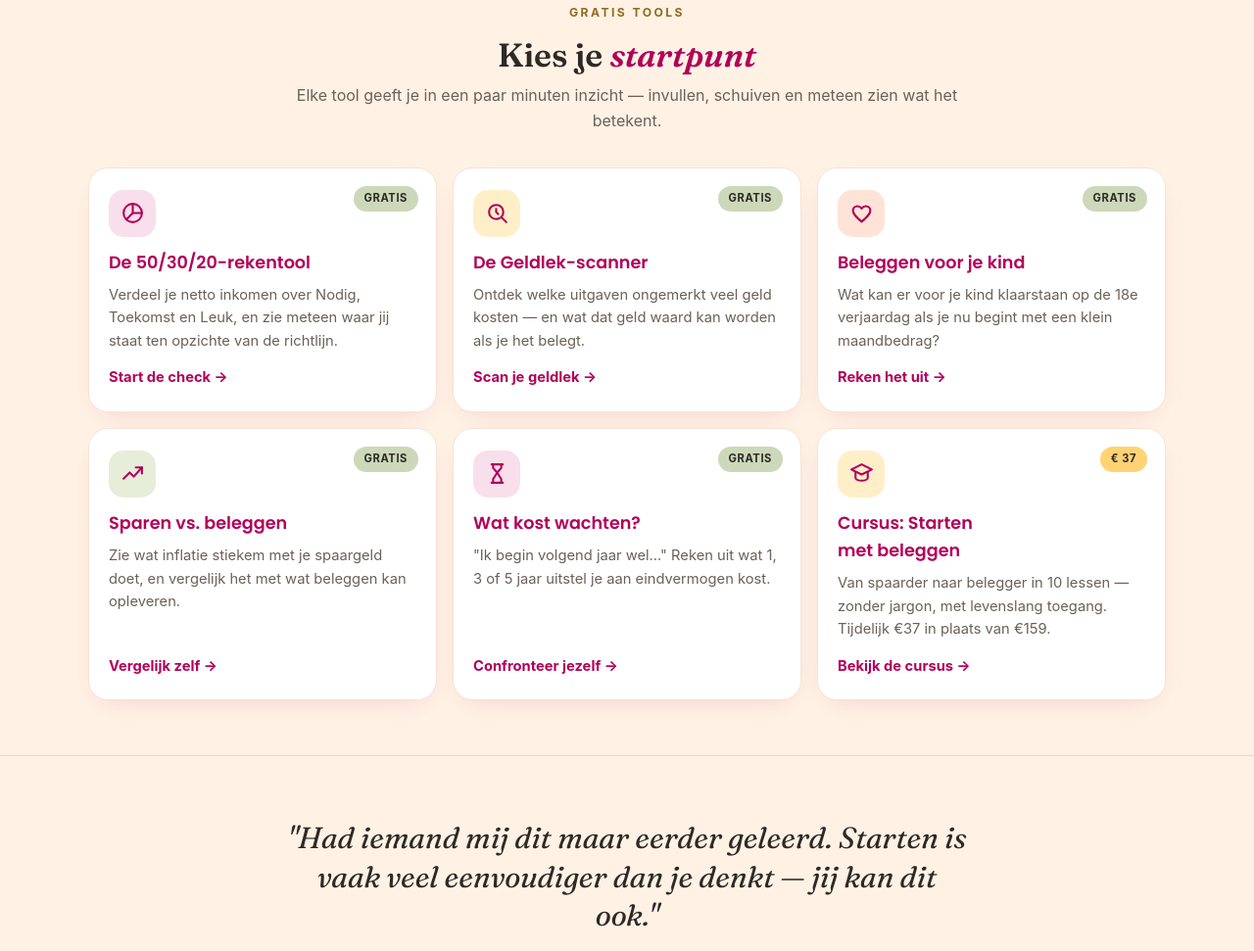
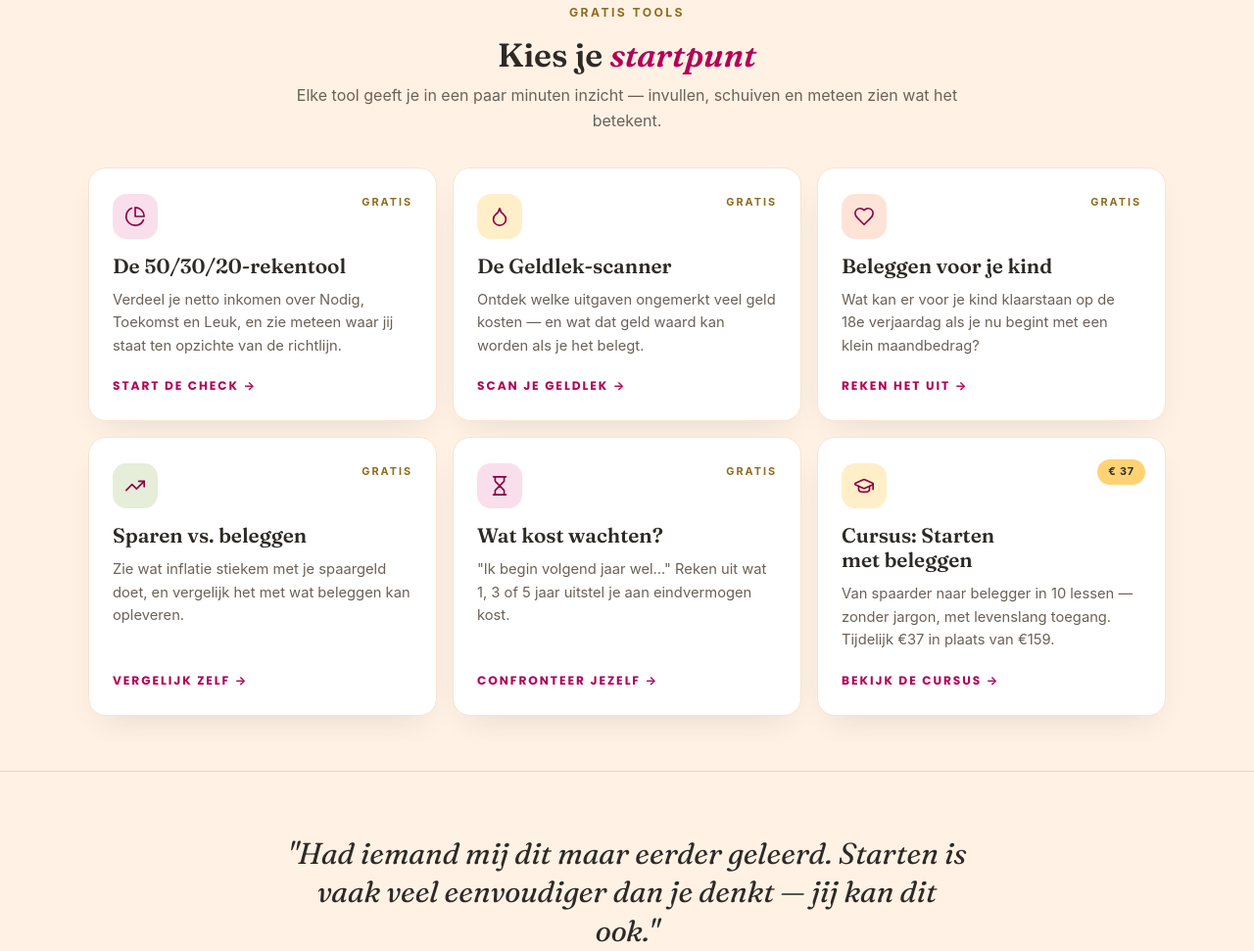
Before and after one commit to Xavier2235/Jimmybelegt, a plain HTML site: page index.html in a window 1280 px wide. Shown: the part 966-1937 px from the top of the page at 98% size. Drawn offline with Linux system fonts and the light colour scheme.

Commit message:
Premium-pass: Lucide-strakke iconen, serif-kaarttitels in inkt, stille goudlabels i.p.v. pillen, neutrale schaduwen en serif-geldbedragen
Co-Authored-By: Claude Fable 5 <noreply@anthropic.com>

```diff
--- a/index.html
+++ b/index.html
@@ -28,7 +28,7 @@
     --beige:#FFF2E5; --paarsrood:#B20059; --groen:#CCD8B9; --zalm:#FFAB91;
     --geel:#FFD374; --ink:#2D2A26; --paars-donker:#8C0046; --ink-zacht:#6B6157;
     --lijn:#E9D8C4; --wit:#FFFFFF; --radius:20px;
-    --schaduw:0 10px 30px -12px rgba(178,0,89,.16);
+    --schaduw:0 14px 34px -16px rgba(45,42,38,.16);
     --rand:#F6E4D3; --goud:#8F6B1F;
     --kop:'Poppins',-apple-system,BlinkMacSystemFont,'Segoe UI',Roboto,sans-serif;
     --display:'Fraunces',Georgia,'Times New Roman',serif;
@@ -114,19 +114,20 @@
   .kaarten{display:grid;gap:16px;grid-template-columns:1fr}
   @media(min-width:640px){.kaarten{grid-template-columns:1fr 1fr}}
   @media(min-width:960px){.kaarten{grid-template-columns:1fr 1fr 1fr}}
-  .kaart-link{position:relative;display:flex;flex-direction:column;gap:8px;background:var(--wit);
-    border:1px solid var(--rand);border-radius:var(--radius);box-shadow:var(--schaduw);padding:22px 20px;
+  .kaart-link{position:relative;display:flex;flex-direction:column;gap:10px;background:var(--wit);
+    border:1px solid var(--rand);border-radius:18px;box-shadow:var(--schaduw);padding:26px 24px;
     text-decoration:none;color:var(--ink);transition:transform .18s ease,box-shadow .18s ease,border-color .18s ease}
-  .kaart-link:hover{transform:translateY(-3px);border-color:var(--paarsrood);box-shadow:0 18px 40px -16px rgba(178,0,89,.3)}
-  .icoon-cirkel{width:48px;height:48px;border-radius:15px;display:flex;align-items:center;justify-content:center;color:var(--paarsrood)}
-  .icoon-cirkel svg{width:25px;height:25px}
+  .kaart-link:hover{transform:translateY(-3px);border-color:#E4C6AE;box-shadow:0 22px 48px -18px rgba(45,42,38,.28)}
+  .kaart-link:hover .pijl{color:var(--paars-donker)}
+  .icoon-cirkel{width:46px;height:46px;border-radius:14px;display:flex;align-items:center;justify-content:center;color:var(--paars-donker)}
+  .icoon-cirkel svg{width:22px;height:22px}
   .t-roze{background:#F9DFEB}.t-geel{background:#FFEFC9}.t-zalm{background:#FFE3D7}.t-groen{background:#E6EDD9}
-  .chip{position:absolute;top:18px;right:18px;border-radius:999px;padding:4px 11px;font-size:.7rem;font-weight:700;letter-spacing:.05em;text-transform:uppercase}
-  .chip-gratis{background:var(--groen);color:var(--ink)}
-  .chip-prijs{background:var(--geel);color:var(--ink)}
-  .kaart-link h3{font-family:var(--kop);font-weight:600;font-size:1.1rem;color:var(--paarsrood);margin:4px 0 0;padding-right:3rem;text-wrap:balance}
+  .chip{position:absolute;top:26px;right:24px;font-size:.68rem;font-weight:700;letter-spacing:.18em;text-transform:uppercase}
+  .chip-gratis{color:var(--goud)}
+  .chip-prijs{background:var(--geel);color:var(--ink);padding:4px 11px;border-radius:999px;letter-spacing:.08em;top:22px;right:20px}
+  .kaart-link h3{font-family:var(--display);font-weight:600;font-size:1.3rem;line-height:1.2;color:var(--ink);margin:6px 0 0;padding-right:3.4rem;text-wrap:balance}
   .kaart-link p{margin:0;font-size:.92rem;color:var(--ink-zacht);flex:1}
-  .kaart-link .pijl{font-weight:700;color:var(--paarsrood);font-size:.92rem;margin-top:6px}
+  .kaart-link .pijl{font:700 .76rem var(--kop);letter-spacing:.16em;text-transform:uppercase;color:var(--paarsrood);margin-top:10px;transition:color .15s ease}
 
   /* quote-band */
   .quote-band{border-top:1px solid var(--lijn);padding:64px 0;text-align:center;position:relative;overflow:hidden}
@@ -222,7 +223,7 @@
       <div class="kaarten">
         <a class="kaart-link" href="50-30-20-rekentool.html">
           <span class="icoon-cirkel t-roze" aria-hidden="true">
-            <svg viewBox="0 0 24 24" fill="none" stroke="currentColor" stroke-width="2" stroke-linecap="round" stroke-linejoin="round"><circle cx="12" cy="12" r="9"/><path d="M12 3v9h9"/><path d="M12 12l-6.4 6.4"/></svg>
+            <svg viewBox="0 0 24 24" fill="none" stroke="currentColor" stroke-width="1.8" stroke-linecap="round" stroke-linejoin="round"><path d="M21.21 15.89A10 10 0 1 1 8 2.83"/><path d="M22 12A10 10 0 0 0 12 2v10z"/></svg>
           </span>
           <span class="chip chip-gratis">Gratis</span>
           <h3>De 50/30/20-rekentool</h3>
@@ -231,7 +232,7 @@
         </a>
         <a class="kaart-link" href="geldlek-scanner.html">
           <span class="icoon-cirkel t-geel" aria-hidden="true">
-            <svg viewBox="0 0 24 24" fill="none" stroke="currentColor" stroke-width="2" stroke-linecap="round" stroke-linejoin="round"><circle cx="11" cy="11" r="7"/><path d="M16.5 16.5L21 21"/><path d="M11 8v3l2 2"/></svg>
+            <svg viewBox="0 0 24 24" fill="none" stroke="currentColor" stroke-width="1.8" stroke-linecap="round" stroke-linejoin="round"><path d="M12 22a7 7 0 0 0 7-7c0-2-1-3.9-3-5.5s-3.5-4-4-6.5c-.5 2.5-2 4.9-4 6.5C6 11.1 5 13 5 15a7 7 0 0 0 7 7z"/></svg>
           </span>
           <span class="chip chip-gratis">Gratis</span>
           <h3>De Geldlek-scanner</h3>
@@ -240,7 +241,7 @@
         </a>
         <a class="kaart-link" href="beleggen-voor-je-kind.html">
           <span class="icoon-cirkel t-zalm" aria-hidden="true">
-            <svg viewBox="0 0 24 24" fill="none" stroke="currentColor" stroke-width="2" stroke-linecap="round" stroke-linejoin="round"><path d="M12 20.5C7.2 16.3 3.5 13.2 3.5 9.6 3.5 7 5.5 5.2 7.8 5.2c1.7 0 3.2.9 4.2 2.4 1-1.5 2.5-2.4 4.2-2.4 2.3 0 4.3 1.8 4.3 4.4 0 3.6-3.7 6.7-8.5 10.9z"/></svg>
+            <svg viewBox="0 0 24 24" fill="none" stroke="currentColor" stroke-width="1.8" stroke-linecap="round" stroke-linejoin="round"><path d="M19 14c1.49-1.46 3-3.21 3-5.5A5.5 5.5 0 0 0 16.5 3c-1.76 0-3 .5-4.5 2-1.5-1.5-2.74-2-4.5-2A5.5 5.5 0 0 0 2 8.5c0 2.3 1.5 4.05 3 5.5l7 7Z"/></svg>
           </span>
           <span class="chip chip-gratis">Gratis</span>
           <h3>Beleggen voor je kind</h3>
@@ -249,7 +250,7 @@
         </a>
         <a class="kaart-link" href="sparen-vs-beleggen.html">
           <span class="icoon-cirkel t-groen" aria-hidden="true">
-            <svg viewBox="0 0 24 24" fill="none" stroke="currentColor" stroke-width="2" stroke-linecap="round" stroke-linejoin="round"><path d="M3 17l6-6 4 4 8-9"/><path d="M15 6h6v6"/></svg>
+            <svg viewBox="0 0 24 24" fill="none" stroke="currentColor" stroke-width="1.8" stroke-linecap="round" stroke-linejoin="round"><path d="M22 7l-8.5 8.5-5-5L2 17"/><path d="M16 7h6v6"/></svg>
           </span>
           <span class="chip chip-gratis">Gratis</span>
           <h3>Sparen vs. beleggen</h3>
@@ -258,7 +259,7 @@
         </a>
         <a class="kaart-link" href="wat-kost-wachten.html">
           <span class="icoon-cirkel t-roze" aria-hidden="true">
-            <svg viewBox="0 0 24 24" fill="none" stroke="currentColor" stroke-width="2" stroke-linecap="round" stroke-linejoin="round"><path d="M6.5 3h11M6.5 21h11M8 3v3.5L12 11 8 17.5V21M16 3v3.5L12 11l4 6.5V21"/></svg>
+            <svg viewBox="0 0 24 24" fill="none" stroke="currentColor" stroke-width="1.8" stroke-linecap="round" stroke-linejoin="round"><path d="M5 22h14"/><path d="M5 2h14"/><path d="M17 22v-4.172a2 2 0 0 0-.586-1.414L12 12l-4.414 4.414A2 2 0 0 0 7 17.828V22"/><path d="M7 2v4.172a2 2 0 0 0 .586 1.414L12 12l4.414-4.414A2 2 0 0 0 17 6.828V2"/></svg>
           </span>
           <span class="chip chip-gratis">Gratis</span>
           <h3>Wat kost wachten?</h3>
@@ -267,7 +268,7 @@
         </a>
         <a class="kaart-link" href="cursus-starten-met-beleggen.html">
           <span class="icoon-cirkel t-geel" aria-hidden="true">
-            <svg viewBox="0 0 24 24" fill="none" stroke="currentColor" stroke-width="2" stroke-linecap="round" stroke-linejoin="round"><path d="M12 3L2 8l10 5 10-5z"/><path d="M6 10.5V16c0 1.7 2.7 3 6 3s6-1.3 6-3v-5.5"/></svg>
+            <svg viewBox="0 0 24 24" fill="none" stroke="currentColor" stroke-width="1.8" stroke-linecap="round" stroke-linejoin="round"><path d="M21.42 10.922a1 1 0 0 0-.019-1.838L12.83 5.18a2 2 0 0 0-1.66 0L2.6 9.08a1 1 0 0 0 0 1.832l8.57 3.908a2 2 0 0 0 1.66 0z"/><path d="M22 10v6"/><path d="M6 12.5V16a6 3 0 0 0 12 0v-3.5"/></svg>
           </span>
           <span class="chip chip-prijs">€ 37</span>
           <h3>Cursus: Starten met beleggen</h3>
```
Also changed, not shown: 50-30-20-rekentool.html (+2 -2 lines), beleggen-voor-je-kind.html (+3 -3 lines), cursus-starten-met-beleggen.html (+3 -3 lines), geldlek-scanner.html (+3 -3 lines), sparen-vs-beleggen.html (+3 -3 lines), wat-kost-wachten.html (+3 -3 lines).
